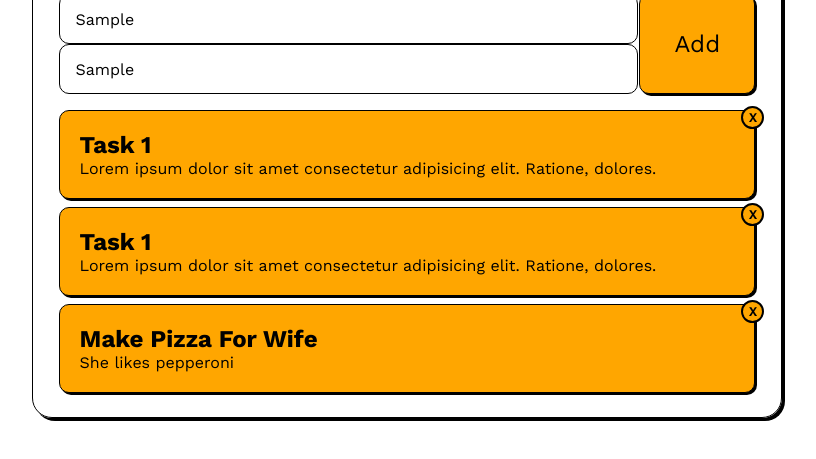
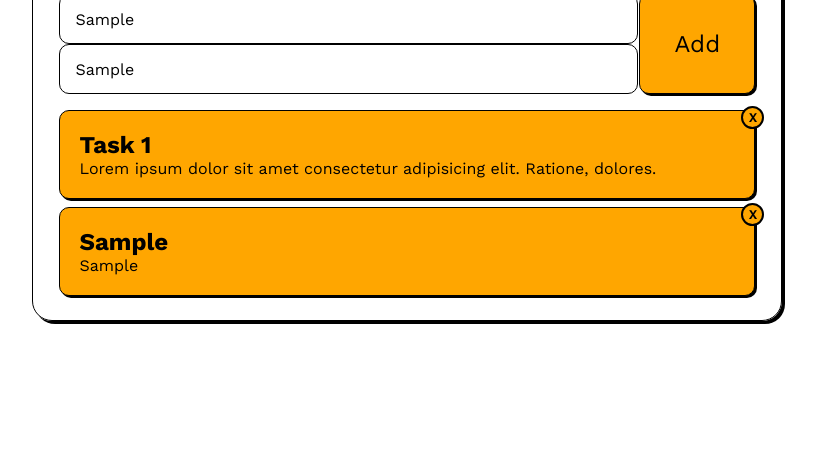
Before and after one commit to 4dityuh/To-Do-List-V1, a plain HTML site: page index.html in a window 1280 px wide. Both pictures are taken after typing "Sample", "Sample" into the empty fields and a click on the button "Add". Shown: the part 193-652 px from the top of the page, without its empty margins (233-1049 px from the left). Drawn offline with nearby package versions, Linux system fonts and the light colour scheme.

Commit message:
- Added some needed features
Clean up a couple of spaghetti codes and also added some features so that users are informed to fill in inputs from an alert, almost done with the addTask() function, just needed some adjustments.

```diff
--- a/css/style.css
+++ b/css/style.css
@@ -97,3 +97,24 @@
 .task-container .list-of-task .task #delete-task-button:active {
   background-color: var(--color-orange-dark);
 }
+
+/* task notification */
+
+.alert-box {
+  opacity: 0;
+  position: absolute;
+  background-color: var(--color-orange);
+  color: var(--color-white);
+  margin: 0 auto;
+  top: 20px;
+  left: 0;
+  right: 0;
+  font-weight: 600;
+  max-width: 100%;
+  width: 500px;
+  height: 50px;
+  text-align: center;
+  padding: 1rem;
+  border-radius: 10px;
+  transition: 200ms ease-in-out;
+}
--- a/index.html
+++ b/index.html
@@ -7,6 +7,12 @@
     <link rel="stylesheet" href="css\style.css" />
   </head>
   <body>
+    <div class="alert-box">
+      <p class="alert-text">
+        Please fill in both task title and task description!
+      </p>
+    </div>
+
     <div class="task-container">
       <div class="title">
         <h1>To Do List V1</h1>
@@ -38,15 +44,6 @@
           </p>
         </div>
 
-        <div class="task">
-          <button id="delete-task-button" class="delete-task-button">X</button>
-          <h2 id="title">Task 1</h2>
-          <p id="description">
-            Lorem ipsum dolor sit amet consectetur adipisicing elit. Ratione,
-            dolores.
-          </p>
-        </div>
-
       </div>
     </div>
 
--- a/js/main.js
+++ b/js/main.js
@@ -5,12 +5,16 @@ const UI_Elements = {
   "delete-task-button": document.getElementById("delete-task-button"),
   "list-of-task": document.querySelector(".list-of-task"),
   "user-task": document.querySelector(".list-of-task .task"),
+  "alert-box": document.querySelector(".alert-box"),
 };
 
 // TODO :
 // - make a function that deletes the task : DONE
 // - make a function that adds the task : DONE
-// - it should add the task IF both title AND description is filled : ONGOING
+// - make a function that makes spaghetti code on the createElement() in addTask() clean : DONE
+// - it should add the task IF both title AND description is filled : DONE
+// - make an alert so that users can get informed to fill in the task title and description : DONE
+// - make the alert gone when users finally fill both task title and description : ONGOING
 // - tasks shouldn't be deleted if refreshed : ONGOING
 
 // THIS IS SLOW
@@ -22,7 +26,6 @@ const UI_Elements = {
 // }
 
 // THIS IS FASTER
-
 function deleteTask() {
   UI_Elements["list-of-task"].addEventListener("click", (e) => {
     if (e.target.tagName == "BUTTON") {
@@ -31,27 +34,36 @@ function deleteTask() {
   });
 }
 
-function addTask() {
-  // needs : div, h2, p, and button
-  let div = document.createElement("div"),
-    h2 = document.createElement("h2"),
-    p = document.createElement("p"),
-    button = document.createElement("button");
-
-  // test
-  h2.textContent = "Make Pizza For Wife";
-  h2.className = "title";
-  p.textContent = "She likes pepperoni";
-  p.className = "description";
-  button.id = "delete-task-button";
-  button.textContent = "X";
-  div.className = "task";
-  div.append(h2, p, button);
-  UI_Elements["list-of-task"].append(div);
+// no more spaghetti code
+function addElements(element, option = {}) {
+  element = document.createElement(element);
+  if (option.className) element.className = option.className;
+  if (option.id) element.id = option.id;
+  return element;
 }
 
+function addTask(taskTitle, taskDescription) {
+  // needs : div, h2, p, and button
+  let div = addElements("div", { className: "task" }),
+    h2 = addElements("h2", { id: "title" }),
+    p = addElements("p", { id: "description" }),
+    button = addElements("button", { id: "delete-task-button" });
+  button.textContent = "X";
 
-function initializeEventListener(){
+  taskTitle = UI_Elements["task-title"].value;
+  taskDescription = UI_Elements["task-description"].value;
+
+  if (taskTitle.trim() != "" && taskDescription.trim() != "") {
+    h2.textContent = taskTitle;
+    p.textContent = taskDescription;
+    div.append(h2, p, button);
+    UI_Elements["list-of-task"].append(div);
+  } else {
+    UI_Elements["alert-box"].style.opacity = "1";
+  }
+}
+
+function initializeEventListener() {
   UI_Elements["add-task-button"].addEventListener("click", () => {
     addTask();
   });
```
